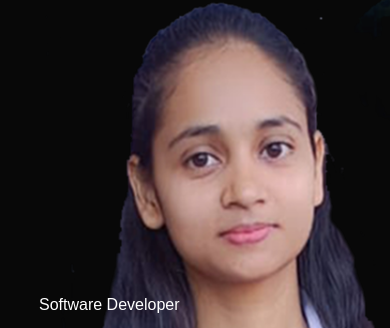
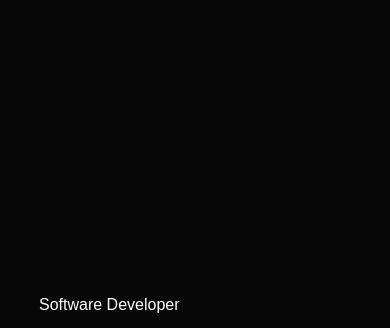
Before and after one commit to AnkitaKumari17/Portfolio, a plain HTML site: page index.html in a window 390 px wide. Shown: the part 102-430 px from the top of the page. Drawn offline with Linux system fonts and the light colour scheme.

Commit message:
Add files via upload

```diff
--- a/style.css
+++ b/style.css
@@ -365,7 +365,7 @@ nav .fa-solid{
 
 @media only screen and (max-width: 600px) {
    #header{
-    background-image: url(images/m.png);
+    background-image: url();
    }
    .header-text{
     margin-top: 100%;
```
